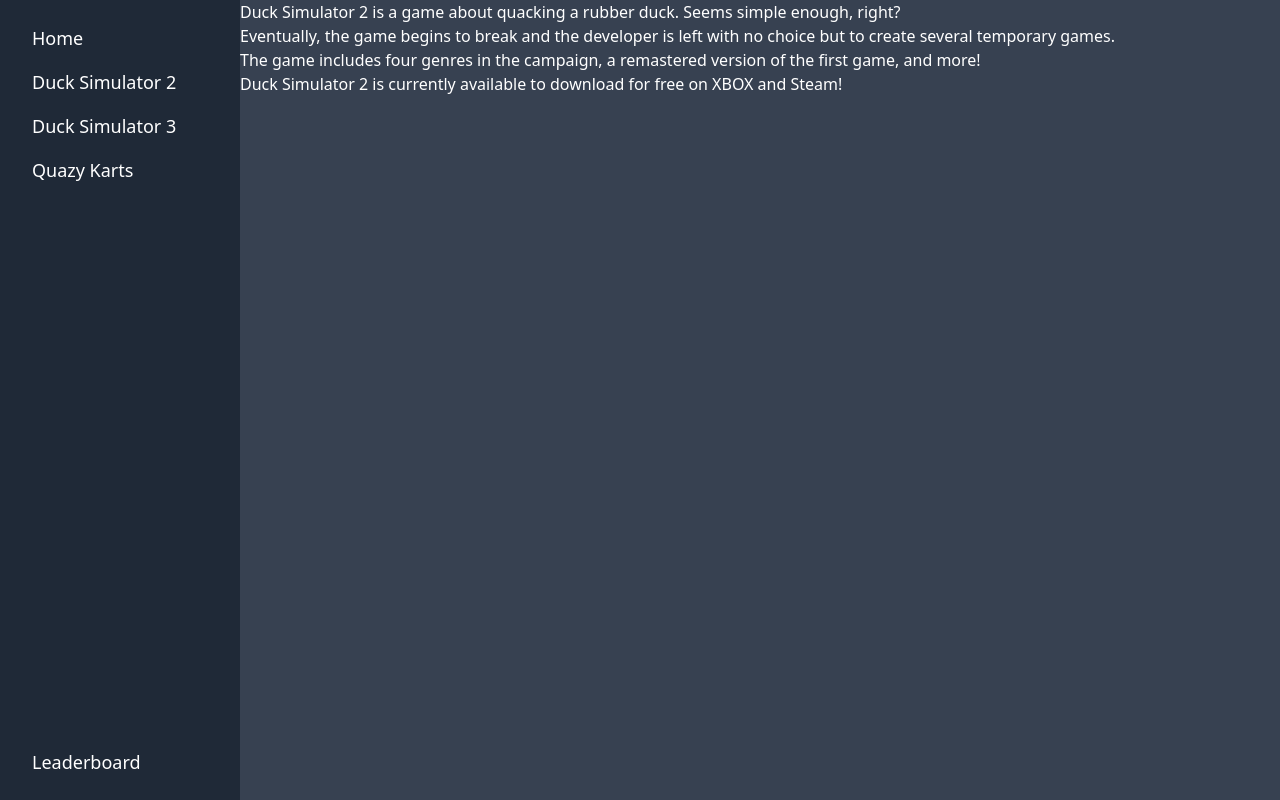
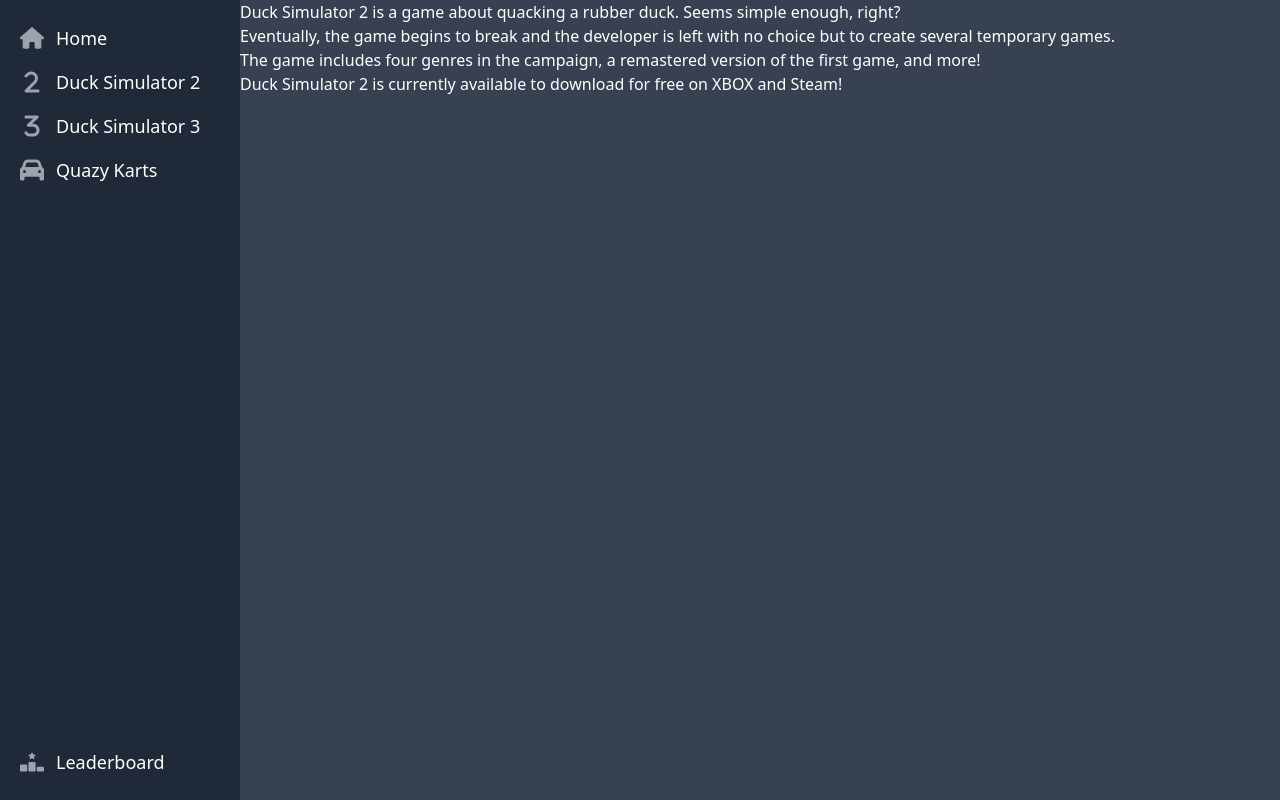
Before and after one commit to ERmilburn02/DuckSimulatorOnline, a Next.js app in the folder apps/web/: page /duck-simulator-2 in a window 1280 px wide. Built offline with nearby package versions, Linux system fonts and the light colour scheme.

Commit message:
page icons

```diff
--- a/apps/web/components/Navigation/NavBar.tsx
+++ b/apps/web/components/Navigation/NavBar.tsx
@@ -1,4 +1,12 @@
 import NavBarItem from "./NavBarItem";
+
+import {
+  faHouse,
+  fa2,
+  fa3,
+  faCar,
+  faRankingStar,
+} from "@fortawesome/free-solid-svg-icons";
 
 export default async function NavBar() {
   return (
@@ -9,11 +17,28 @@
       >
         <div className="w-full py-2 lg:w-auto lg:h-full lg:overflow-y-auto lg:py-4 px-3">
           <ul className="flex flex-row lg:flex-col justify-evenly lg:justify-start h-full">
-            <NavBarItem name="Home" link="/" />
-            <NavBarItem name="Duck Simulator 2" link="/duck-simulator-2" />
-            <NavBarItem name="Duck Simulator 3" link="/duck-simulator-3" />
-            <NavBarItem name="Quazy Karts" link="/quazy-karts" grow />
-            <NavBarItem name="Leaderboard" link="/leaderboard" />
+            <NavBarItem name="Home" link="/" icon={faHouse} />
+            <NavBarItem
+              name="Duck Simulator 2"
+              link="/duck-simulator-2"
+              icon={fa2}
+            />
+            <NavBarItem
+              name="Duck Simulator 3"
+              link="/duck-simulator-3"
+              icon={fa3}
+            />
+            <NavBarItem
+              name="Quazy Karts"
+              link="/quazy-karts"
+              grow
+              icon={faCar}
+            />
+            <NavBarItem
+              name="Leaderboard"
+              link="/leaderboard"
+              icon={faRankingStar}
+            />
           </ul>
         </div>
       </aside>
--- a/apps/web/components/Navigation/NavBarItem.tsx
+++ b/apps/web/components/Navigation/NavBarItem.tsx
@@ -1,16 +1,19 @@
+import { IconDefinition } from "@fortawesome/fontawesome-svg-core";
+import { FontAwesomeIcon } from "@fortawesome/react-fontawesome";
+
 import Link from "next/link";
 
 import { Url } from "../../types";
 
 export default function NavBarItem({
   name,
-  //   icon,
+  icon,
   link,
   external,
   grow,
 }: {
   name: string;
-  //   icon: IconDefinition;
+  icon: IconDefinition;
   link: Url;
   external?: boolean;
   grow?: boolean;
@@ -25,11 +28,10 @@
           target={target}
           className="flex items-center p-2 text-3xl font-normal rounded-lg text-white hover:bg-gray-700"
         >
-          {/* TODO: Icon */}
-          {/* <FontAwesomeIcon
+          <FontAwesomeIcon
             icon={icon}
             className="w-6 h-6 transition duration-75 text-gray-400 group-hover:text-white"
-          /> */}
+          />
           <span className="ml-3 lg:block hidden lg:text-lg">{name}</span>
         </Link>
       </li>
--- a/apps/web/package.json
+++ b/apps/web/package.json
@@ -9,6 +9,11 @@
     "lint": "next lint"
   },
   "dependencies": {
+    "@fortawesome/fontawesome-svg-core": "^6.5.1",
+    "@fortawesome/free-brands-svg-icons": "^6.5.1",
+    "@fortawesome/free-regular-svg-icons": "^6.5.1",
+    "@fortawesome/free-solid-svg-icons": "^6.5.1",
+    "@fortawesome/react-fontawesome": "^0.2.0",
     "next": "^14.0.4",
     "react": "^18.2.0",
     "react-dom": "^18.2.0"
```
Also changed, not shown: 1 other file (tests, documents, lock files or other folders).
